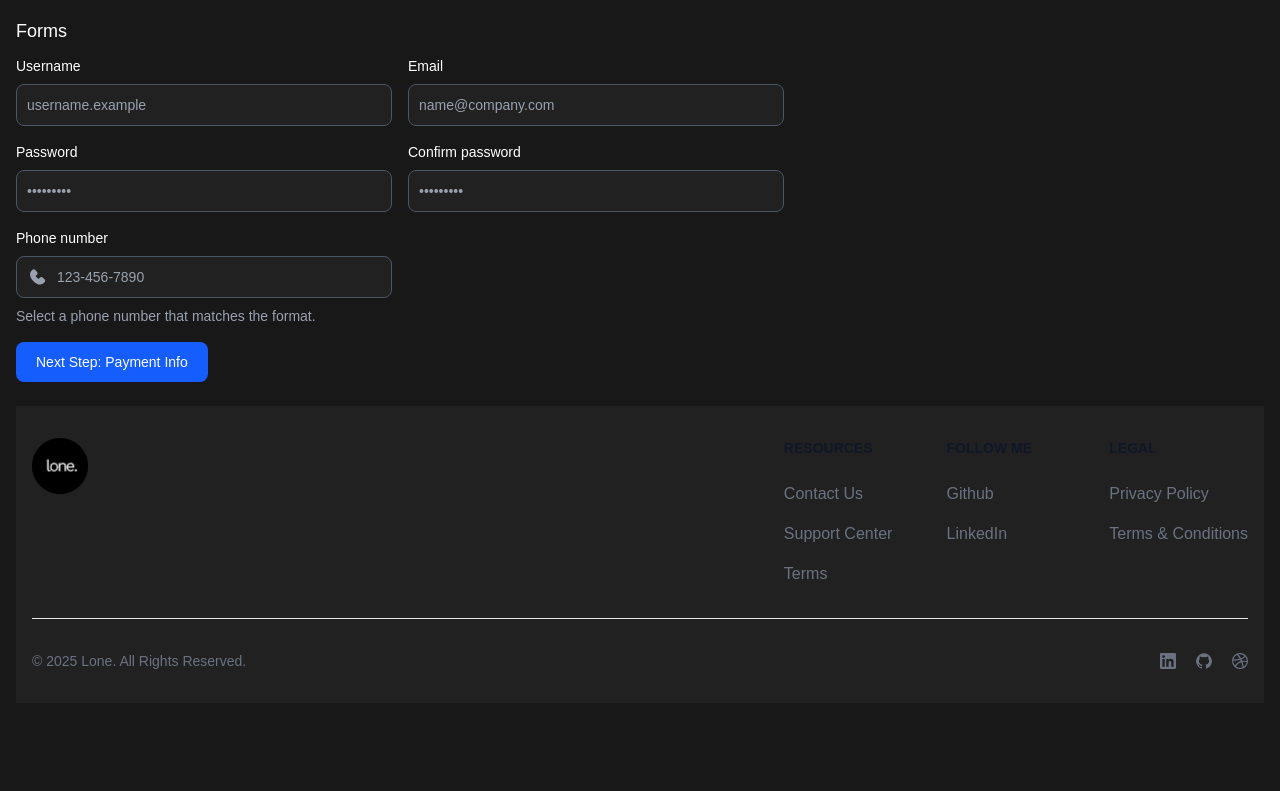
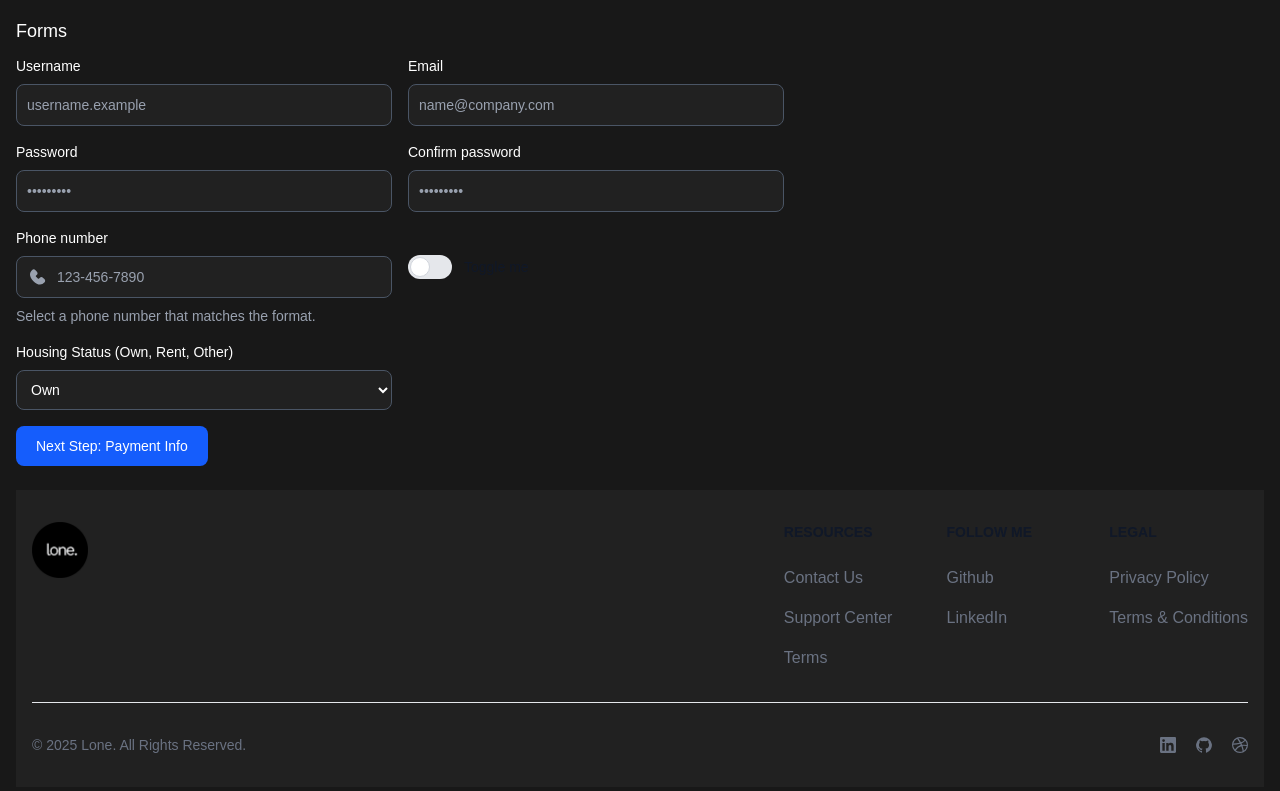
Before and after one commit to hakeem-jc/lone_2.0, a Next.js app: page /component_library in a window 1280 px wide. Shown: the part 954-1745 px from the top of the page. Before the commit the page ends 1673 px from the top, so only its background shows below. Built offline with nearby package versions, Linux system fonts and the light colour scheme.

Commit message:
feat: Add form components

```diff
--- a/app/component_library/page.tsx
+++ b/app/component_library/page.tsx
@@ -242,6 +242,32 @@
                 Select a phone number that matches the format.
               </p>
             </div>
+
+            <label className="inline-flex items-center mb-5 cursor-pointer">
+              <input type="checkbox" value="" className="sr-only peer" />
+              <div className="relative w-11 h-6 bg-gray-200 peer-focus:outline-none peer-focus:ring-4 peer-focus:ring-blue-300 dark:peer-focus:ring-blue-800 rounded-full peer dark:bg-gray-700 peer-checked:after:translate-x-full rtl:peer-checked:after:-translate-x-full peer-checked:after:border-white after:content-[''] after:absolute after:top-[2px] after:start-[2px] after:bg-white after:border-gray-300 after:border after:rounded-full after:w-5 after:h-5 after:transition-all dark:border-gray-600 peer-checked:bg-blue-600 dark:peer-checked:bg-blue-600"></div>
+              <span className="ms-3 text-sm font-medium text-gray-900 dark:text-gray-300">
+                Toggle me
+              </span>
+            </label>
+<div>
+  <label
+    htmlFor="countries"
+    className="block mb-2 text-sm font-medium text-white"
+  >
+    Housing Status (Own, Rent, Other)
+  </label>
+  <select
+    id="countries"
+    className="bg-secondary border border-gray-600 text-white placeholder-gray-400 text-sm rounded-lg focus:ring-blue-500 focus:border-blue-500 block w-full p-2.5"
+  >
+    <option>Own</option>
+    <option>Rent</option>
+    <option>Other</option>
+  </select>
+</div>
+
+
           </div>
 
           <button
```
